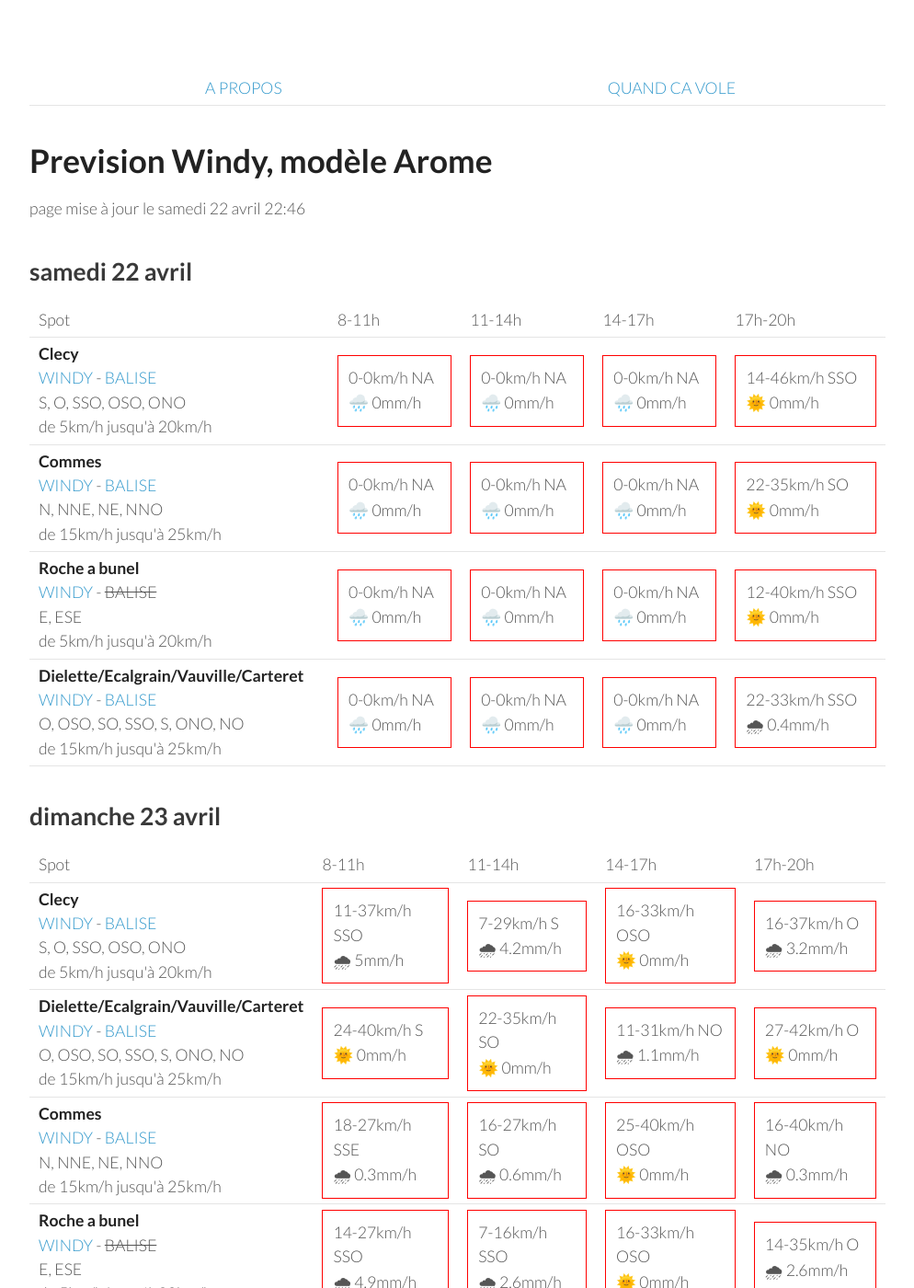
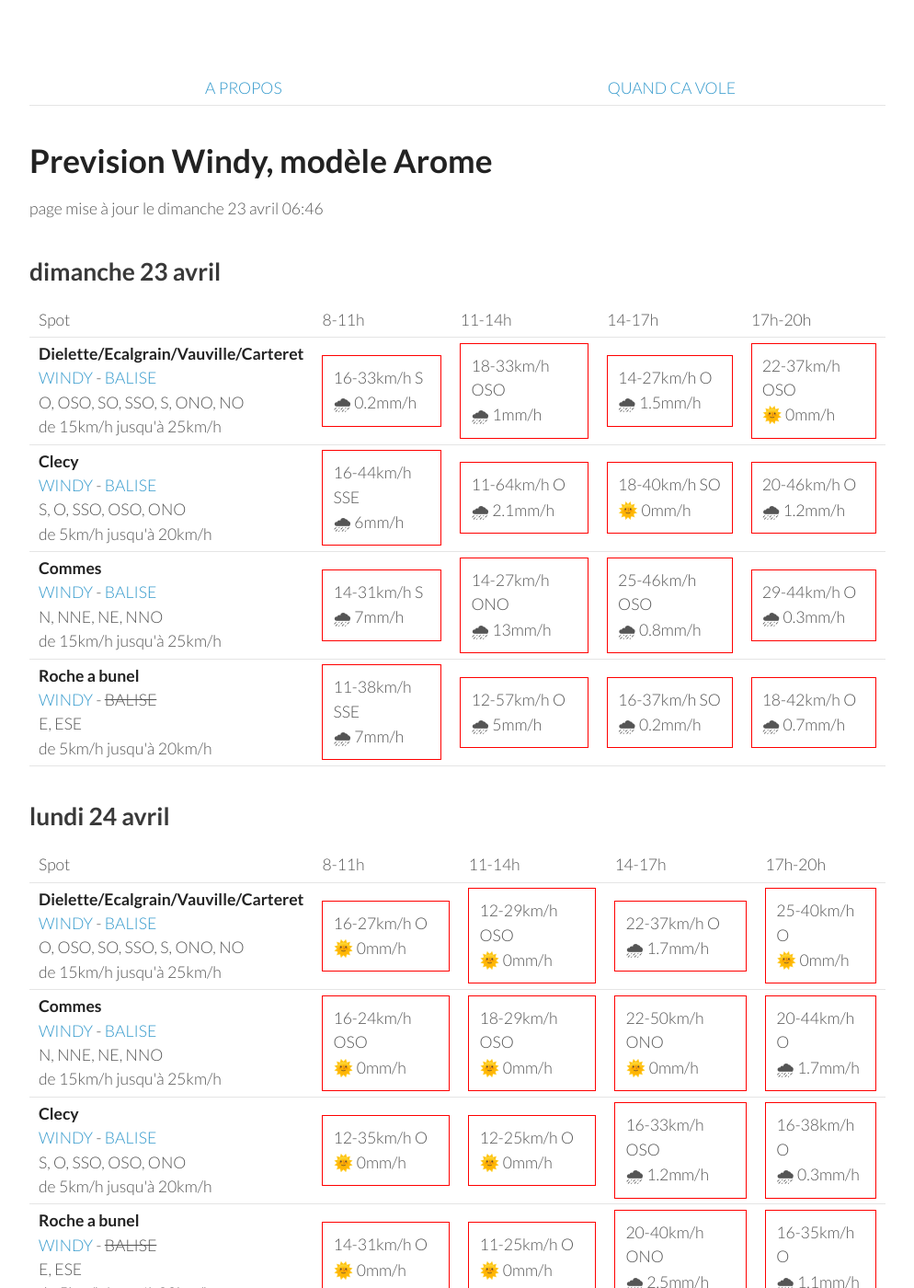
Before and after one commit to parapente-dans-le-nord/parapente-dans-le-nord.github.io, a Jekyll site: the page built from normandie.markdown, in a window 1280 px wide and 1400 px high. Shown: the whole window at 92% size, without its empty margins (26-1020 px from the left). Built offline with Jekyll 4.4.1, drawn with Linux system fonts in a browser that asks for light colours; some of the changed text lies outside the part shown.

Commit message:
update index.markdown

```diff
--- a/normandie.markdown
+++ b/normandie.markdown
@@ -7,60 +7,8 @@ title:  "Tous les spots"
 {: .links}
 
 # Prevision Windy, modèle Arome
-page mise à jour le samedi 22 avril 22:46
+page mise à jour le dimanche 23 avril 06:46
 
-## samedi 22 avril
-
-{::nomarkdown}
-<table>
-  <tbody>
-    <tr>
-      <td>Spot</td>
-      <td>8-11h</td>
-      <td>11-14h</td>
-      <td>14-17h</td>
-      <td>17h-20h</td>
-    </tr>
-<tr>
-        <td><strong>Clecy</strong><br><a href="https://windy.com/48.929/-0.470?48.516,-0.470,8">WINDY</a> - <span class=""><a href="http://www.balisemeteo.com/balise.php?idBalise=122">BALISE</a> </span><br> <span class="vent-favorable">S, O, SSO, OSO, ONO</span><br><span class="force-vent">de 5km/h jusqu'à 20km/h</span> </td>
-
-            <td><div class="not-flyable"><p>0-0km/h NA</p><p>🌧️ 0mm/h</p></div></td>
-            <td><div class="not-flyable"><p>0-0km/h NA</p><p>🌧️ 0mm/h</p></div></td>
-            <td><div class="not-flyable"><p>0-0km/h NA</p><p>🌧️ 0mm/h</p></div></td>
-            <td><div class="not-flyable"><p>14-46km/h SSO</p><p>🌞 0mm/h</p></div></td>
-
-    </tr>
-<tr>
-        <td><strong>Commes</strong><br><a href="https://windy.com/49.346/-0.726?48.936,-0.726,8">WINDY</a> - <span class=""><a href="http://www.balisemeteo.com/balise.php?idBalise=158">BALISE</a> </span><br> <span class="vent-favorable">N, NNE, NE, NNO</span><br><span class="force-vent">de 15km/h jusqu'à 25km/h</span> </td>
-
-            <td><div class="not-flyable"><p>0-0km/h NA</p><p>🌧️ 0mm/h</p></div></td>
-            <td><div class="not-flyable"><p>0-0km/h NA</p><p>🌧️ 0mm/h</p></div></td>
-            <td><div class="not-flyable"><p>0-0km/h NA</p><p>🌧️ 0mm/h</p></div></td>
-            <td><div class="not-flyable"><p>22-35km/h SO</p><p>🌞 0mm/h</p></div></td>
-
-    </tr>
-<tr>
-        <td><strong>Roche a bunel</strong><br><a href="https://windy.com/48.993/-0.499?48.580,-0.499,8">WINDY</a> - <span class="no-balise"> BALISE </span><br> <span class="vent-favorable">E, ESE</span><br><span class="force-vent">de 5km/h jusqu'à 20km/h</span> </td>
-
-            <td><div class="not-flyable"><p>0-0km/h NA</p><p>🌧️ 0mm/h</p></div></td>
-            <td><div class="not-flyable"><p>0-0km/h NA</p><p>🌧️ 0mm/h</p></div></td>
-            <td><div class="not-flyable"><p>0-0km/h NA</p><p>🌧️ 0mm/h</p></div></td>
-            <td><div class="not-flyable"><p>12-40km/h SSO</p><p>🌞 0mm/h</p></div></td>
-
-    </tr>
-<tr>
-        <td><strong>Dielette/Ecalgrain/Vauville/Carteret</strong><br><a href="https://windy.com/49.650/-1.856?49.243,-1.856,8">WINDY</a> - <span class=""><a href="http://www.balisemeteo.com/balise.php?idBalise=81">BALISE</a> </span><br> <span class="vent-favorable">O, OSO, SO, SSO, S, ONO, NO</span><br><span class="force-vent">de 15km/h jusqu'à 25km/h</span> </td>
-
-            <td><div class="not-flyable"><p>0-0km/h NA</p><p>🌧️ 0mm/h</p></div></td>
-            <td><div class="not-flyable"><p>0-0km/h NA</p><p>🌧️ 0mm/h</p></div></td>
-            <td><div class="not-flyable"><p>0-0km/h NA</p><p>🌧️ 0mm/h</p></div></td>
-            <td><div class="not-flyable"><p>22-33km/h SSO</p><p>🌧 0.4mm/h</p></div></td>
-
-    </tr>
-
-</tbody>
-</table>
-{:/}
 ## dimanche 23 avril
 
 {::nomarkdown}
@@ -74,42 +22,42 @@ page mise à jour le samedi 22 avril 22:46
       <td>17h-20h</td>
     </tr>
 <tr>
-        <td><strong>Clecy</strong><br><a href="https://windy.com/48.929/-0.470?48.516,-0.470,8">WINDY</a> - <span class=""><a href="http://www.balisemeteo.com/balise.php?idBalise=122">BALISE</a> </span><br> <span class="vent-favorable">S, O, SSO, OSO, ONO</span><br><span class="force-vent">de 5km/h jusqu'à 20km/h</span> </td>
+        <td><strong>Dielette/Ecalgrain/Vauville/Carteret</strong><br><a href="https://windy.com/49.650/-1.856?49.243,-1.856,8">WINDY</a> - <span class=""><a href="http://www.balisemeteo.com/balise.php?idBalise=81">BALISE</a> </span><br> <span class="vent-favorable">O, OSO, SO, SSO, S, ONO, NO</span><br><span class="force-vent">de 15km/h jusqu'à 25km/h</span> </td>
 
-            <td><div class="not-flyable"><p>11-37km/h SSO</p><p>🌧 5mm/h</p></div></td>
-            <td><div class="not-flyable"><p>7-29km/h S</p><p>🌧 4.2mm/h</p></div></td>
-            <td><div class="not-flyable"><p>16-33km/h OSO</p><p>🌞 0mm/h</p></div></td>
-            <td><div class="not-flyable"><p>16-37km/h O</p><p>🌧 3.2mm/h</p></div></td>
+            <td><div class="not-flyable"><p>16-33km/h S</p><p>🌧 0.2mm/h</p></div></td>
+            <td><div class="not-flyable"><p>18-33km/h OSO</p><p>🌧 1mm/h</p></div></td>
+            <td><div class="not-flyable"><p>14-27km/h O</p><p>🌧 1.5mm/h</p></div></td>
+            <td><div class="not-flyable"><p>22-37km/h OSO</p><p>🌞 0mm/h</p></div></td>
 
 
     </tr>
 <tr>
-        <td><strong>Dielette/Ecalgrain/Vauville/Carteret</strong><br><a href="https://windy.com/49.650/-1.856?49.243,-1.856,8">WINDY</a> - <span class=""><a href="http://www.balisemeteo.com/balise.php?idBalise=81">BALISE</a> </span><br> <span class="vent-favorable">O, OSO, SO, SSO, S, ONO, NO</span><br><span class="force-vent">de 15km/h jusqu'à 25km/h</span> </td>
+        <td><strong>Clecy</strong><br><a href="https://windy.com/48.929/-0.470?48.516,-0.470,8">WINDY</a> - <span class=""><a href="http://www.balisemeteo.com/balise.php?idBalise=122">BALISE</a> </span><br> <span class="vent-favorable">S, O, SSO, OSO, ONO</span><br><span class="force-vent">de 5km/h jusqu'à 20km/h</span> </td>
 
-            <td><div class="not-flyable"><p>24-40km/h S</p><p>🌞 0mm/h</p></div></td>
-            <td><div class="not-flyable"><p>22-35km/h SO</p><p>🌞 0mm/h</p></div></td>
-            <td><div class="not-flyable"><p>11-31km/h NO</p><p>🌧 1.1mm/h</p></div></td>
-            <td><div class="not-flyable"><p>27-42km/h O</p><p>🌞 0mm/h</p></div></td>
+            <td><div class="not-flyable"><p>16-44km/h SSE</p><p>🌧 6mm/h</p></div></td>
+            <td><div class="not-flyable"><p>11-64km/h O</p><p>🌧 2.1mm/h</p></div></td>
+            <td><div class="not-flyable"><p>18-40km/h SO</p><p>🌞 0mm/h</p></div></td>
+            <td><div class="not-flyable"><p>20-46km/h O</p><p>🌧 1.2mm/h</p></div></td>
 
 
     </tr>
 <tr>
         <td><strong>Commes</strong><br><a href="https://windy.com/49.346/-0.726?48.936,-0.726,8">WINDY</a> - <span class=""><a href="http://www.balisemeteo.com/balise.php?idBalise=158">BALISE</a> </span><br> <span class="vent-favorable">N, NNE, NE, NNO</span><br><span class="force-vent">de 15km/h jusqu'à 25km/h</span> </td>
 
-            <td><div class="not-flyable"><p>18-27km/h SSE</p><p>🌧 0.3mm/h</p></div></td>
-            <td><div class="not-flyable"><p>16-27km/h SO</p><p>🌧 0.6mm/h</p></div></td>
-            <td><div class="not-flyable"><p>25-40km/h OSO</p><p>🌞 0mm/h</p></div></td>
-            <td><div class="not-flyable"><p>16-40km/h NO</p><p>🌧 0.3mm/h</p></div></td>
+            <td><div class="not-flyable"><p>14-31km/h S</p><p>🌧 7mm/h</p></div></td>
+            <td><div class="not-flyable"><p>14-27km/h ONO</p><p>🌧 13mm/h</p></div></td>
+            <td><div class="not-flyable"><p>25-46km/h OSO</p><p>🌧 0.8mm/h</p></div></td>
+            <td><div class="not-flyable"><p>29-44km/h O</p><p>🌧 0.3mm/h</p></div></td>
 
 
     </tr>
 <tr>
         <td><strong>Roche a bunel</strong><br><a href="https://windy.com/48.993/-0.499?48.580,-0.499,8">WINDY</a> - <span class="no-balise"> BALISE </span><br> <span class="vent-favorable">E, ESE</span><br><span class="force-vent">de 5km/h jusqu'à 20km/h</span> </td>
 
-            <td><div class="not-flyable"><p>14-27km/h SSO</p><p>🌧 4.9mm/h</p></div></td>
-            <td><div class="not-flyable"><p>7-16km/h SSO</p><p>🌧 2.6mm/h</p></div></td>
-            <td><div class="not-flyable"><p>16-33km/h OSO</p><p>🌞 0mm/h</p></div></td>
-            <td><div class="not-flyable"><p>14-35km/h O</p><p>🌧 2.6mm/h</p></div></td>
+            <td><div class="not-flyable"><p>11-38km/h SSE</p><p>🌧 7mm/h</p></div></td>
+            <td><div class="not-flyable"><p>12-57km/h O</p><p>🌧 5mm/h</p></div></td>
+            <td><div class="not-flyable"><p>16-37km/h SO</p><p>🌧 0.2mm/h</p></div></td>
+            <td><div class="not-flyable"><p>18-42km/h O</p><p>🌧 0.7mm/h</p></div></td>
 
 
     </tr>
@@ -132,10 +80,10 @@ page mise à jour le samedi 22 avril 22:46
 <tr>
         <td><strong>Dielette/Ecalgrain/Vauville/Carteret</strong><br><a href="https://windy.com/49.650/-1.856?49.243,-1.856,8">WINDY</a> - <span class=""><a href="http://www.balisemeteo.com/balise.php?idBalise=81">BALISE</a> </span><br> <span class="vent-favorable">O, OSO, SO, SSO, S, ONO, NO</span><br><span class="force-vent">de 15km/h jusqu'à 25km/h</span> </td>
 
-            <td><div class="not-flyable"><p>14-25km/h O</p><p>🌞 0mm/h</p></div></td>
-            <td><div class="not-flyable"><p>20-29km/h OSO</p><p>🌧 0.2mm/h</p></div></td>
-            <td><div class="not-flyable"><p>25-37km/h OSO</p><p>🌧 0.4mm/h</p></div></td>
-            <td><div class="not-flyable"><p>29-44km/h O</p><p>🌧 0.3mm/h</p></div></td>
+            <td><div class="not-flyable"><p>16-27km/h O</p><p>🌞 0mm/h</p></div></td>
+            <td><div class="not-flyable"><p>12-29km/h OSO</p><p>🌞 0mm/h</p></div></td>
+            <td><div class="not-flyable"><p>22-37km/h O</p><p>🌧 1.7mm/h</p></div></td>
+            <td><div class="not-flyable"><p>25-40km/h O</p><p>🌞 0mm/h</p></div></td>
 
 
     </tr>
@@ -143,29 +91,29 @@ page mise à jour le samedi 22 avril 22:46
         <td><strong>Commes</strong><br><a href="https://windy.com/49.346/-0.726?48.936,-0.726,8">WINDY</a> - <span class=""><a href="http://www.balisemeteo.com/balise.php?idBalise=158">BALISE</a> </span><br> <span class="vent-favorable">N, NNE, NE, NNO</span><br><span class="force-vent">de 15km/h jusqu'à 25km/h</span> </td>
 
             <td><div class="not-flyable"><p>16-24km/h OSO</p><p>🌞 0mm/h</p></div></td>
-            <td><div class="not-flyable"><p>16-29km/h O</p><p>🌞 0mm/h</p></div></td>
-            <td><div class="not-flyable"><p>18-29km/h OSO</p><p>🌧 0.5mm/h</p></div></td>
-            <td><div class="not-flyable"><p>22-37km/h OSO</p><p>🌧 0.4mm/h</p></div></td>
+            <td><div class="not-flyable"><p>18-29km/h OSO</p><p>🌞 0mm/h</p></div></td>
+            <td><div class="not-flyable"><p>22-50km/h ONO</p><p>🌞 0mm/h</p></div></td>
+            <td><div class="not-flyable"><p>20-44km/h O</p><p>🌧 1.7mm/h</p></div></td>
+
+
+    </tr>
+<tr>
+        <td><strong>Clecy</strong><br><a href="https://windy.com/48.929/-0.470?48.516,-0.470,8">WINDY</a> - <span class=""><a href="http://www.balisemeteo.com/balise.php?idBalise=122">BALISE</a> </span><br> <span class="vent-favorable">S, O, SSO, OSO, ONO</span><br><span class="force-vent">de 5km/h jusqu'à 20km/h</span> </td>
+
+            <td><div class="not-flyable"><p>12-35km/h O</p><p>🌞 0mm/h</p></div></td>
+            <td><div class="not-flyable"><p>12-25km/h O</p><p>🌞 0mm/h</p></div></td>
+            <td><div class="not-flyable"><p>16-33km/h OSO</p><p>🌧 1.2mm/h</p></div></td>
+            <td><div class="not-flyable"><p>16-38km/h O</p><p>🌧 0.3mm/h</p></div></td>
 
 
     </tr>
 <tr>
         <td><strong>Roche a bunel</strong><br><a href="https://windy.com/48.993/-0.499?48.580,-0.499,8">WINDY</a> - <span class="no-balise"> BALISE </span><br> <span class="vent-favorable">E, ESE</span><br><span class="force-vent">de 5km/h jusqu'à 20km/h</span> </td>
 
-            <td><div class="not-flyable"><p>11-27km/h O</p><p>🌞 0mm/h</p></div></td>
-            <td><div class="not-flyable"><p>16-35km/h O</p><p>🌞 0mm/h</p></div></td>
-            <td><div class="not-flyable"><p>16-37km/h OSO</p><p>🌧 0.4mm/h</p></div></td>
-            <td><div class="not-flyable"><p>20-42km/h O</p><p>🌧 0.8mm/h</p></div></td>
-
-
-    </tr>
-<tr>
-        <td><strong>Clecy</strong><br><a href="https://windy.com/48.929/-0.470?48.516,-0.470,8">WINDY</a> - <span class=""><a href="http://www.balisemeteo.com/balise.php?idBalise=122">BALISE</a> </span><br> <span class="vent-favorable">S, O, SSO, OSO, ONO</span><br><span class="force-vent">de 5km/h jusqu'à 20km/h</span> </td>
-
-            <td><div class="not-flyable"><p>11-29km/h O</p><p>🌞 0mm/h</p></div></td>
-            <td><div class="not-flyable"><p>14-33km/h O</p><p>🌞 0mm/h</p></div></td>
-            <td><div class="not-flyable"><p>14-37km/h OSO</p><p>🌧 0.5mm/h</p></div></td>
-            <td><div class="not-flyable"><p>18-42km/h O</p><p>🌧 1mm/h</p></div></td>
+            <td><div class="not-flyable"><p>14-31km/h O</p><p>🌞 0mm/h</p></div></td>
+            <td><div class="not-flyable"><p>11-25km/h O</p><p>🌞 0mm/h</p></div></td>
+            <td><div class="not-flyable"><p>20-40km/h ONO</p><p>🌧 2.5mm/h</p></div></td>
+            <td><div class="not-flyable"><p>16-35km/h O</p><p>🌧 1.1mm/h</p></div></td>
 
 
     </tr>
@@ -186,42 +134,42 @@ page mise à jour le samedi 22 avril 22:46
       <td>17h-20h</td>
     </tr>
 <tr>
-        <td><strong>Roche a bunel</strong><br><a href="https://windy.com/48.993/-0.499?48.580,-0.499,8">WINDY</a> - <span class="no-balise"> BALISE </span><br> <span class="vent-favorable">E, ESE</span><br><span class="force-vent">de 5km/h jusqu'à 20km/h</span> </td>
-
-            <td><div class="not-flyable"><p>11-31km/h NE</p><p>🌞 0mm/h</p></div></td>
-            <td><div class="not-flyable"><p>14-33km/h NE</p><p>🌧 0.2mm/h</p></div></td>
-            <td><div class="not-flyable"><p>11-31km/h ENE</p><p>🌞 0mm/h</p></div></td>
-            <td><div class="not-flyable"><p>12-29km/h NE</p><p>🌞 0mm/h</p></div></td>
-
-
-    </tr>
-<tr>
         <td><strong>Dielette/Ecalgrain/Vauville/Carteret</strong><br><a href="https://windy.com/49.650/-1.856?49.243,-1.856,8">WINDY</a> - <span class=""><a href="http://www.balisemeteo.com/balise.php?idBalise=81">BALISE</a> </span><br> <span class="vent-favorable">O, OSO, SO, SSO, S, ONO, NO</span><br><span class="force-vent">de 15km/h jusqu'à 25km/h</span> </td>
 
-            <td><div class="not-flyable"><p>20-31km/h NE</p><p>🌞 0mm/h</p></div></td>
+            <td><div class="not-flyable"><p>20-35km/h NE</p><p>🌞 0mm/h</p></div></td>
             <td><div class="not-flyable"><p>22-35km/h ENE</p><p>🌞 0mm/h</p></div></td>
-            <td><div class="not-flyable"><p>20-33km/h ENE</p><p>🌞 0mm/h</p></div></td>
-            <td><div class="not-flyable"><p>20-31km/h E</p><p>🌞 0mm/h</p></div></td>
+            <td><div class="not-flyable"><p>18-33km/h ENE</p><p>🌞 0mm/h</p></div></td>
+            <td><div class="not-flyable"><p>20-31km/h ENE</p><p>🌞 0mm/h</p></div></td>
 
 
     </tr>
 <tr>
         <td><strong>Commes</strong><br><a href="https://windy.com/49.346/-0.726?48.936,-0.726,8">WINDY</a> - <span class=""><a href="http://www.balisemeteo.com/balise.php?idBalise=158">BALISE</a> </span><br> <span class="vent-favorable">N, NNE, NE, NNO</span><br><span class="force-vent">de 15km/h jusqu'à 25km/h</span> </td>
 
-            <td><div class="not-flyable"><p>20-35km/h NE</p><p>🌧 0.4mm/h</p></div></td>
-            <td><div class="not-flyable"><p>18-37km/h NE</p><p>🌞 0mm/h</p></div></td>
-            <td><div class="not-flyable"><p>18-33km/h NE</p><p>🌞 0mm/h</p></div></td>
-            <td><div class="not-flyable"><p>18-31km/h NE</p><p>🌞 0mm/h</p></div></td>
+            <td><div class="not-flyable"><p>22-38km/h NE</p><p>🌧 0.2mm/h</p></div></td>
+            <td><div class="not-flyable"><p>22-38km/h NE</p><p>🌞 0mm/h</p></div></td>
+            <td><div class="not-flyable"><p>14-35km/h NE</p><p>🌞 0mm/h</p></div></td>
+            <td><div class="not-flyable"><p>16-29km/h NE</p><p>🌞 0mm/h</p></div></td>
 
 
     </tr>
 <tr>
         <td><strong>Clecy</strong><br><a href="https://windy.com/48.929/-0.470?48.516,-0.470,8">WINDY</a> - <span class=""><a href="http://www.balisemeteo.com/balise.php?idBalise=122">BALISE</a> </span><br> <span class="vent-favorable">S, O, SSO, OSO, ONO</span><br><span class="force-vent">de 5km/h jusqu'à 20km/h</span> </td>
 
-            <td><div class="not-flyable"><p>11-29km/h NE</p><p>🌞 0mm/h</p></div></td>
-            <td><div class="not-flyable"><p>14-33km/h NE</p><p>🌞 0mm/h</p></div></td>
-            <td><div class="not-flyable"><p>11-31km/h ENE</p><p>🌞 0mm/h</p></div></td>
-            <td><div class="not-flyable"><p>11-25km/h NE</p><p>🌞 0mm/h</p></div></td>
+            <td><div class="not-flyable"><p>16-33km/h NNE</p><p>🌧 0.2mm/h</p></div></td>
+            <td><div class="not-flyable"><p>14-35km/h NE</p><p>🌞 0mm/h</p></div></td>
+            <td><div class="not-flyable"><p>11-31km/h NE</p><p>🌞 0mm/h</p></div></td>
+            <td><div class="not-flyable"><p>12-29km/h NNE</p><p>🌞 0mm/h</p></div></td>
+
+
+    </tr>
+<tr>
+        <td><strong>Roche a bunel</strong><br><a href="https://windy.com/48.993/-0.499?48.580,-0.499,8">WINDY</a> - <span class="no-balise"> BALISE </span><br> <span class="vent-favorable">E, ESE</span><br><span class="force-vent">de 5km/h jusqu'à 20km/h</span> </td>
+
+            <td><div class="not-flyable"><p>16-35km/h NNE</p><p>🌧 0.2mm/h</p></div></td>
+            <td><div class="not-flyable"><p>16-37km/h NE</p><p>🌞 0mm/h</p></div></td>
+            <td><div class="not-flyable"><p>11-33km/h NE</p><p>🌞 0mm/h</p></div></td>
+            <td><div class="not-flyable"><p>12-29km/h NNE</p><p>🌞 0mm/h</p></div></td>
 
 
     </tr>
@@ -254,8 +202,8 @@ page mise à jour le samedi 22 avril 22:46
 <tr>
         <td><strong>Dielette/Ecalgrain/Vauville/Carteret</strong><br><a href="https://windy.com/49.650/-1.856?49.243,-1.856,8">WINDY</a> - <span class=""><a href="http://www.balisemeteo.com/balise.php?idBalise=81">BALISE</a> </span><br> <span class="vent-favorable">O, OSO, SO, SSO, S, ONO, NO</span><br><span class="force-vent">de 15km/h jusqu'à 25km/h</span> </td>
 
-            <td><div class="not-flyable"><p>16-25km/h ESE</p><p>🌞 0mm/h</p></div></td>
-            <td><div class="not-flyable"><p>14-25km/h SE</p><p>🌞 0mm/h</p></div></td>
+            <td><div class="not-flyable"><p>16-29km/h ESE</p><p>🌞 0mm/h</p></div></td>
+            <td><div class="not-flyable"><p>16-25km/h SE</p><p>🌞 0mm/h</p></div></td>
             <td><div class="not-flyable"><p>14-25km/h S</p><p>🌞 0mm/h</p></div></td>
             <td><div class="not-flyable"><p>7-24km/h S</p><p>🌞 0mm/h</p></div></td>
 
@@ -264,8 +212,8 @@ page mise à jour le samedi 22 avril 22:46
 <tr>
         <td><strong>Commes</strong><br><a href="https://windy.com/49.346/-0.726?48.936,-0.726,8">WINDY</a> - <span class=""><a href="http://www.balisemeteo.com/balise.php?idBalise=158">BALISE</a> </span><br> <span class="vent-favorable">N, NNE, NE, NNO</span><br><span class="force-vent">de 15km/h jusqu'à 25km/h</span> </td>
 
-            <td><div class="not-flyable"><p>18-27km/h SE</p><p>🌞 0mm/h</p></div></td>
-            <td><div class="not-flyable"><p>18-29km/h SE</p><p>🌞 0mm/h</p></div></td>
+            <td><div class="not-flyable"><p>16-25km/h SE</p><p>🌞 0mm/h</p></div></td>
+            <td><div class="not-flyable"><p>16-29km/h SE</p><p>🌞 0mm/h</p></div></td>
             <td><div class="not-flyable"><p>12-29km/h SE</p><p>🌞 0mm/h</p></div></td>
             <td><div class="not-flyable"><p>9-24km/h ESE</p><p>🌞 0mm/h</p></div></td>
 
```
